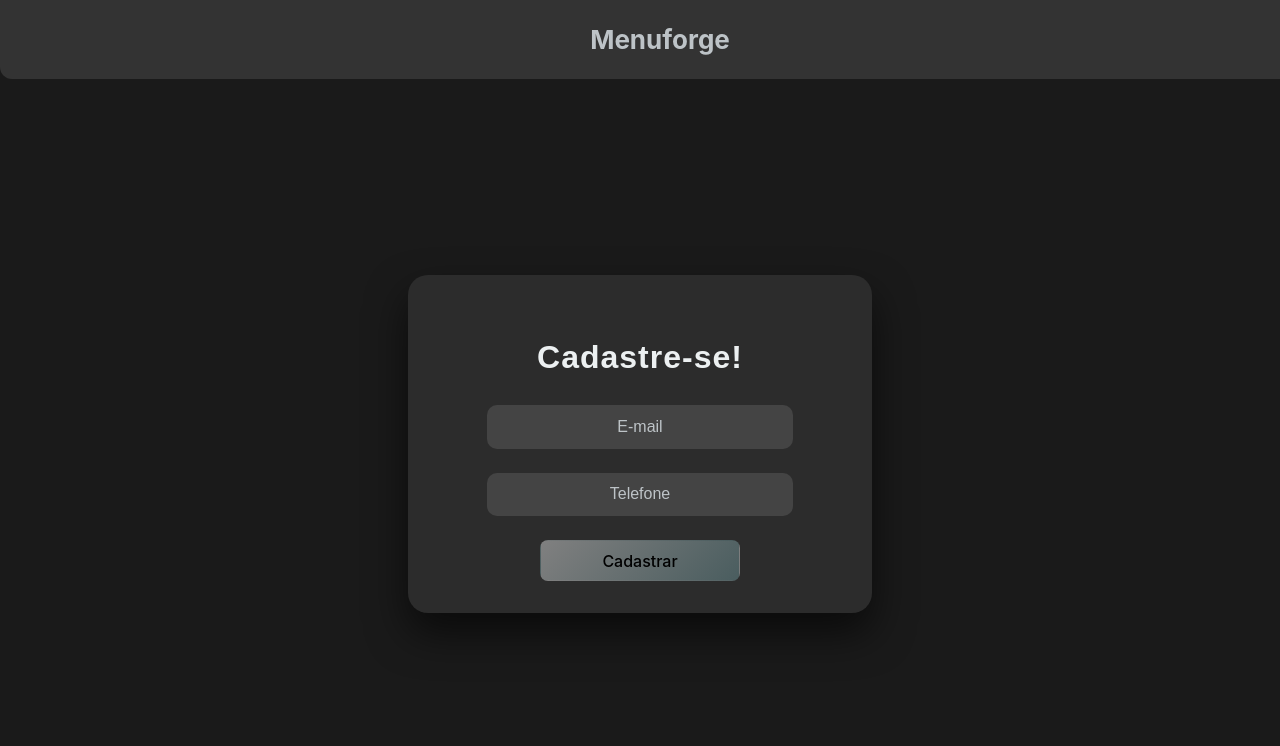
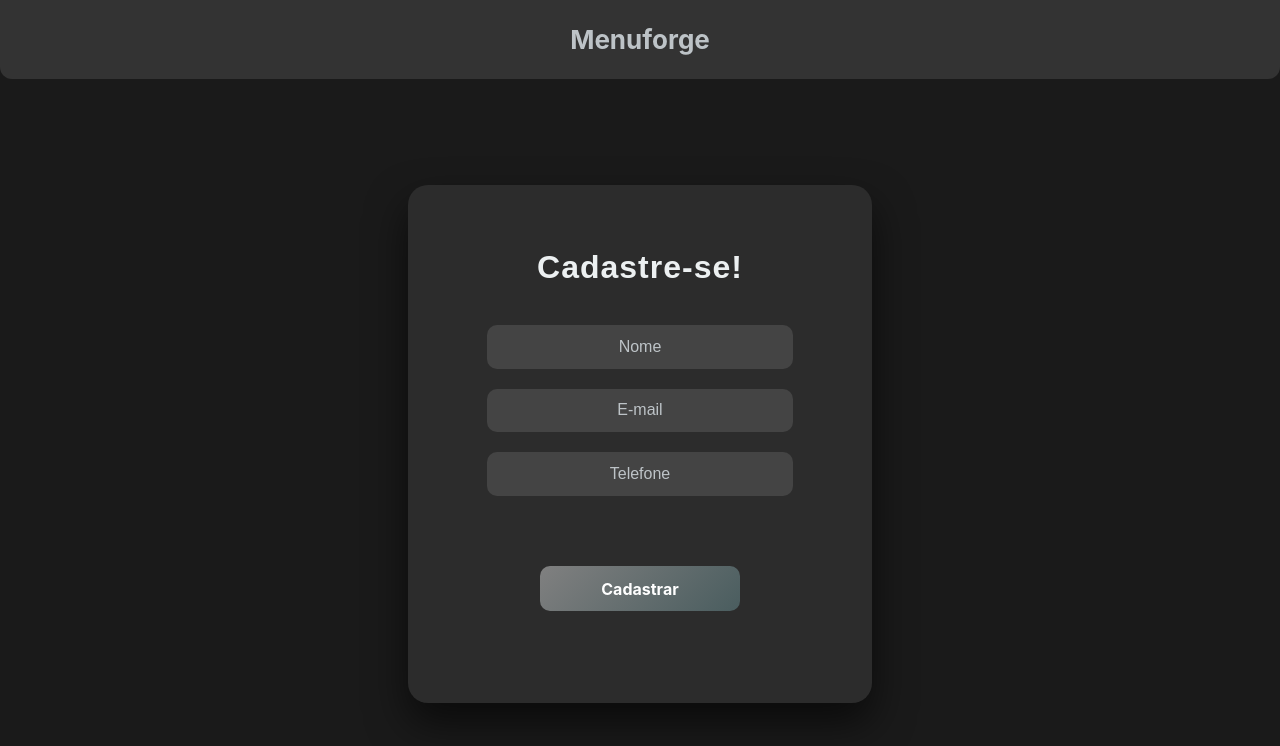
Before and after one commit to aoMiguel/TCC, a React (Vite) app: page /login in a window 1280 px wide. Shown: the top 746 px of the page. Built offline with nearby package versions, Linux system fonts and the light colour scheme.

Commit message:
criando rotas

```diff
--- a/components/Home/Home.jsx
+++ b/components/Home/Home.jsx
@@ -1,8 +1,7 @@
 import React from 'react';
 
-function Home(){
+export default function Home(){
   return(
     <h1>OI LINDA KAWAII</h1>
   )
 }
-export default Home
--- a/components/Login/Login.css
+++ b/components/Login/Login.css
@@ -31,7 +31,7 @@
 .navbar {
   width: 100%;
   background-color: #333333;
-  padding: 20px;
+  padding: 20px 0px;
   position: fixed;
   top: 0;
   left: 0;
@@ -85,7 +85,7 @@
   display: block;
   width: 70%;
   padding: 0.8rem;
-  margin: 0 auto 1.5rem auto;
+  margin: 10px 0px;
   border: none;
   border-radius: 10px;
   background-color: #444444;
@@ -104,7 +104,7 @@
   background-color: #555555;
 }
 
-button {
+.btn_submit {
   width: 50%;
   background: linear-gradient(135deg, #808080, #4A5D5F);
   color: white;
@@ -115,10 +115,17 @@
   transition: background 0.3s, transform 0.2s;
   font-size: 1rem;
   font-weight: bold;
-  margin: 0 auto;
   display: block;
+  margin: 60px 0px;
 }
 
-button:hover {
+.btn_submit:hover {
   background: linear-gradient(135deg, #6e6e6e, #434f51);
 }
+
+.form-content{
+  display: flex;
+  flex-direction: column;
+  justify-content: center;
+  align-items: center;
+}
--- a/components/Login/Login.jsx
+++ b/components/Login/Login.jsx
@@ -39,7 +39,14 @@
       <div className="app-container">
         <div className="sign-up-container">
           <h2>Cadastre-se!</h2>
-          <form onSubmit={handleSubmit}>
+          <form onSubmit={handleSubmit} className='form-content'>
+            <input
+              type="text"
+              placeholder="Nome"
+              // value={email}
+              // onChange={(e) => setEmail(e.target.value)}
+              required
+            />
             <input
               type="email"
               placeholder="E-mail"
@@ -54,7 +61,7 @@
               onChange={(e) => setPhone(e.target.value)}
               required
             />
-            <button type="submit">Cadastrar</button>
+            <button className='btn_submit' type="submit">Cadastrar</button>
           </form>
         </div>
       </div>
--- a/components/Route/route.jsx
+++ b/components/Route/route.jsx
@@ -1,7 +1,7 @@
 import React from 'react';
 import { BrowserRouter as Router, Route, Routes, Navigate } from 'react-router-dom';
-import Home from './Home/Home';
-import Login from './Login/Login';
+import Home from '../Home/Home';
+import Login from '../Login/Login';
 
 const AppRoutes = () => {
   return (
--- a/src/main.jsx
+++ b/src/main.jsx
@@ -1,10 +1,10 @@
 import { StrictMode } from 'react'
 import { createRoot } from 'react-dom/client'
-import App from '../components/Login/login'
+import AppRoutes from '../components/Route/route'
 import './index.css'
 
 createRoot(document.getElementById('root')).render(
   <StrictMode>
-    <App />
+    <AppRoutes />
   </StrictMode>,
 )
```
